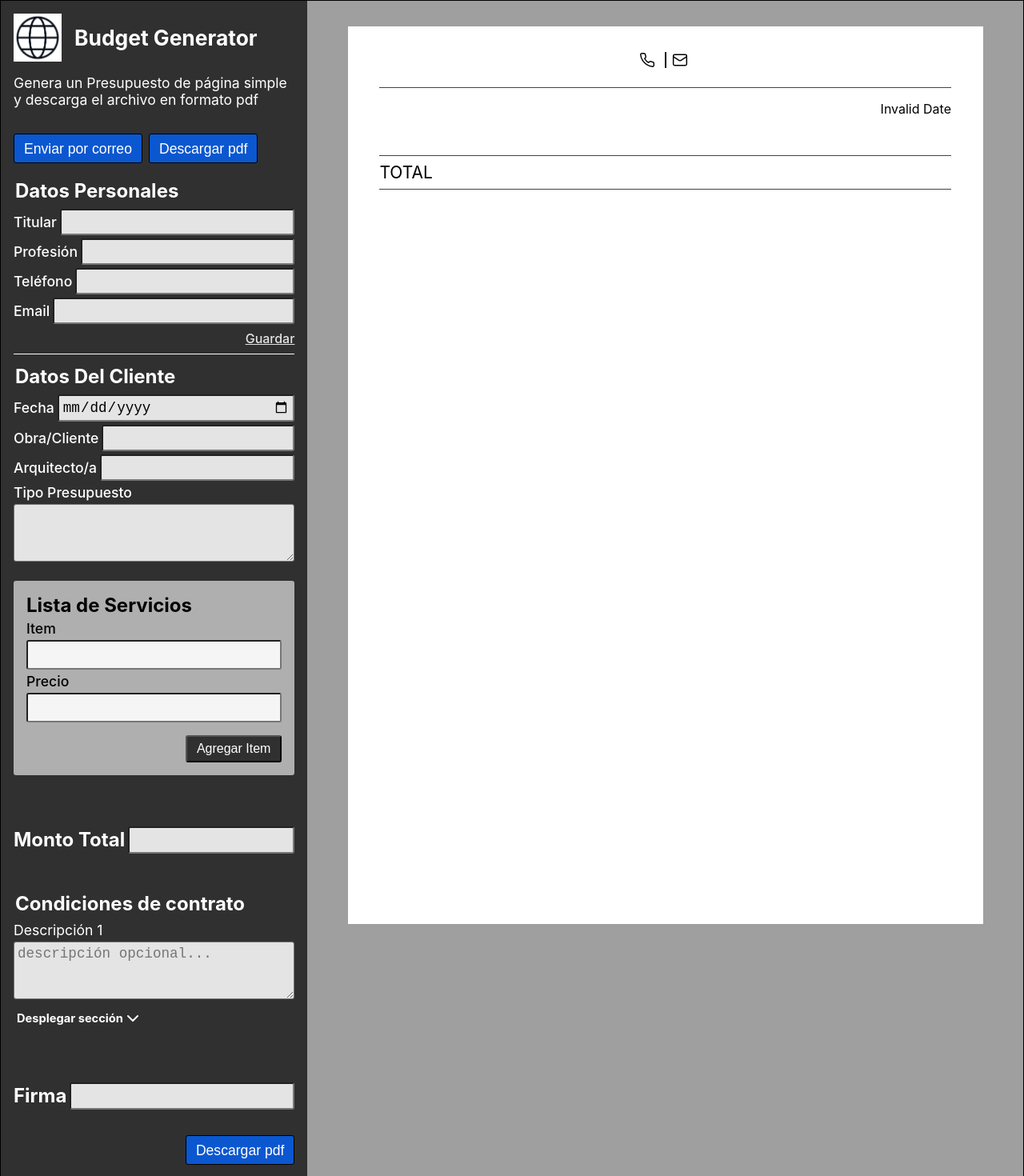
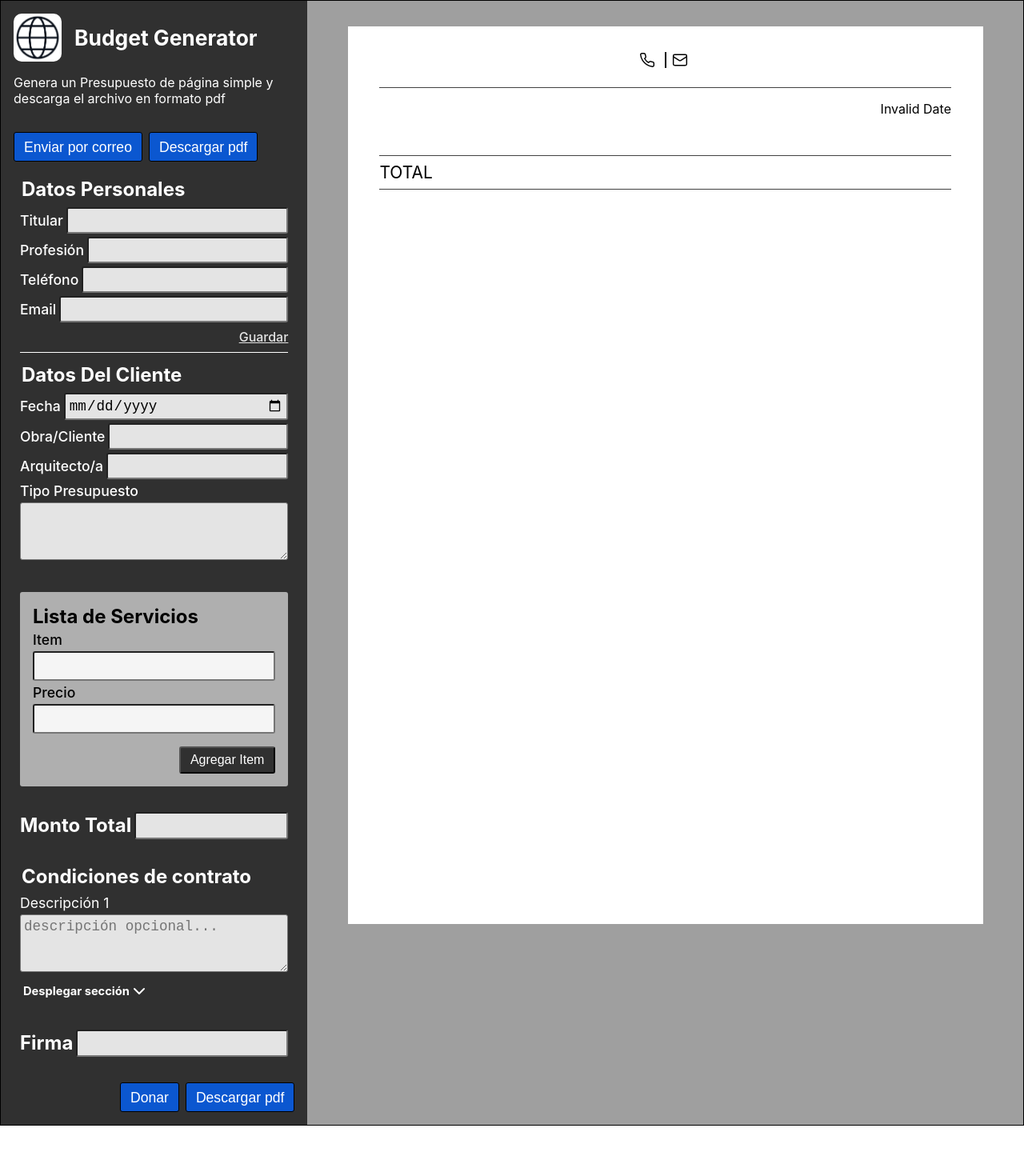
Before and after one commit to githubfacu/budgetGenerator, a React (Vite) app in the folder budgetGeneratorApp/: page / in a window 1280 px wide. Shown: the top 1470 px of the page at 80% size. After the commit the page ends 1407 px from the top, so only its background shows below. Built offline with nearby package versions, Linux system fonts and the light colour scheme.

Commit message:
feat: donar button + sizes

```diff
--- a/budgetGeneratorApp/src/App.tsx
+++ b/budgetGeneratorApp/src/App.tsx
@@ -53,9 +53,9 @@ function App() {
         <section className='seccionFormularios'>
           <div className='header' role='banner'>
             <div className='brand'>
-              <figure>
+              <picture>
                 <img src="/globe-icon-isolated.jpg" alt="Ícono de globo terráqueo" width={60} height={60}/>
-              </figure>
+              </picture>
               <h2>Budget Generator</h2>
             </div>
             <p>Genera un Presupuesto de página simple y descarga el archivo en formato pdf</p>
@@ -78,13 +78,29 @@ function App() {
 
           <FormContainer />
 
+          <div className='actionButtonsDiv'
+            style={{ marginBottom: '1rem', justifyContent: 'flex-end' }}>
+            <button
+              className='actionButton'
+              onClick={ () => alert(
+                '¡Gracias por tu interés en donar! 🙌\n\n' +
+                'Usá los siguientes datos en tu app de banco o Mercado Pago para realizar la transferencia:\n\n' +
+                '🔹 Nombre: Facundo Elorz\n' +
+                '🔹 Alias: banco.plus.alzar.mp\n' +
+                '🔹 Plataforma: Mercado Pago\n\n' +
+                'Una vez realizada la donación, ¡agradecemos mucho tu apoyo! ❤️'
+              )}
+            >
+              Donar
+            </button>
             <button
               className='actionButton'
               onClick={ generarPDF }
-            style={{ margin: '0 1rem 1rem 0', alignSelf: 'flex-end'}}
             >
               Descargar pdf
             </button>
+          </div>
+
         </section>
 
         <section className='seccionDocumento'>
--- a/budgetGeneratorApp/src/styles/condiciones.module.css
+++ b/budgetGeneratorApp/src/styles/condiciones.module.css
@@ -39,3 +39,9 @@
     padding: 4px;
     cursor: pointer;
 }
+
+@media (min-width: 768px){
+    .condicionesContainer{
+        padding: 1rem 1.5rem;
+    }
+}
--- a/budgetGeneratorApp/src/styles/formulario.module.css
+++ b/budgetGeneratorApp/src/styles/formulario.module.css
@@ -90,3 +90,9 @@
 .autoguardar:hover{
     color: white;
 }
+
+@media (min-width: 768px){
+    .formContainer{
+        padding: 1rem 1.5rem;
+    }
+}
--- a/budgetGeneratorApp/src/styles/index.css
+++ b/budgetGeneratorApp/src/styles/index.css
@@ -43,14 +43,16 @@ h1, h2, h3, h4, h5, h6, p{
   text-align: start;
 }
 
-.brand figure{
+.brand picture{
   margin: 0;
   display: flex;
+  border-radius: 10px;
+  overflow: hidden;
 }
 
 .header p{
-  width: 100%;
   text-align: start;
+  font-size: 1rem;
 }
 
 main {
@@ -161,7 +163,3 @@ textarea{
     height: 100%;
   }
 }
-
-@media (min-width: 768px){
-
-}
--- a/budgetGeneratorApp/src/styles/individualInput.module.css
+++ b/budgetGeneratorApp/src/styles/individualInput.module.css
@@ -2,7 +2,7 @@
     display: flex;
     width: 100%;
     box-sizing: border-box;
-    margin: 2rem 0 1rem;
+    padding: 2rem 1rem 1rem;
 }
 
 .inputContainer{
@@ -13,7 +13,6 @@
     justify-content: center;
     align-items: flex-start;
     box-sizing: border-box;
-    margin: 1rem;
     gap: 4px;
 }
 
@@ -39,3 +38,9 @@
         align-items: center;
     }
 }
+
+@media (min-width: 768px){
+    .componentContainer{
+        padding: 1rem 1.5rem;
+    }
+}
--- a/budgetGeneratorApp/src/styles/itemsForm.module.css
+++ b/budgetGeneratorApp/src/styles/itemsForm.module.css
@@ -103,3 +103,9 @@
 .trashIcon:hover{
     background-color: rgba(255, 255, 255, 0.87);
 }
+
+@media (min-width: 768px){
+    .itemsFormContainer{
+        padding: 1rem 1.5rem;
+    }
+}
```
Lines whose indentation alone changed are shown as unchanged.
